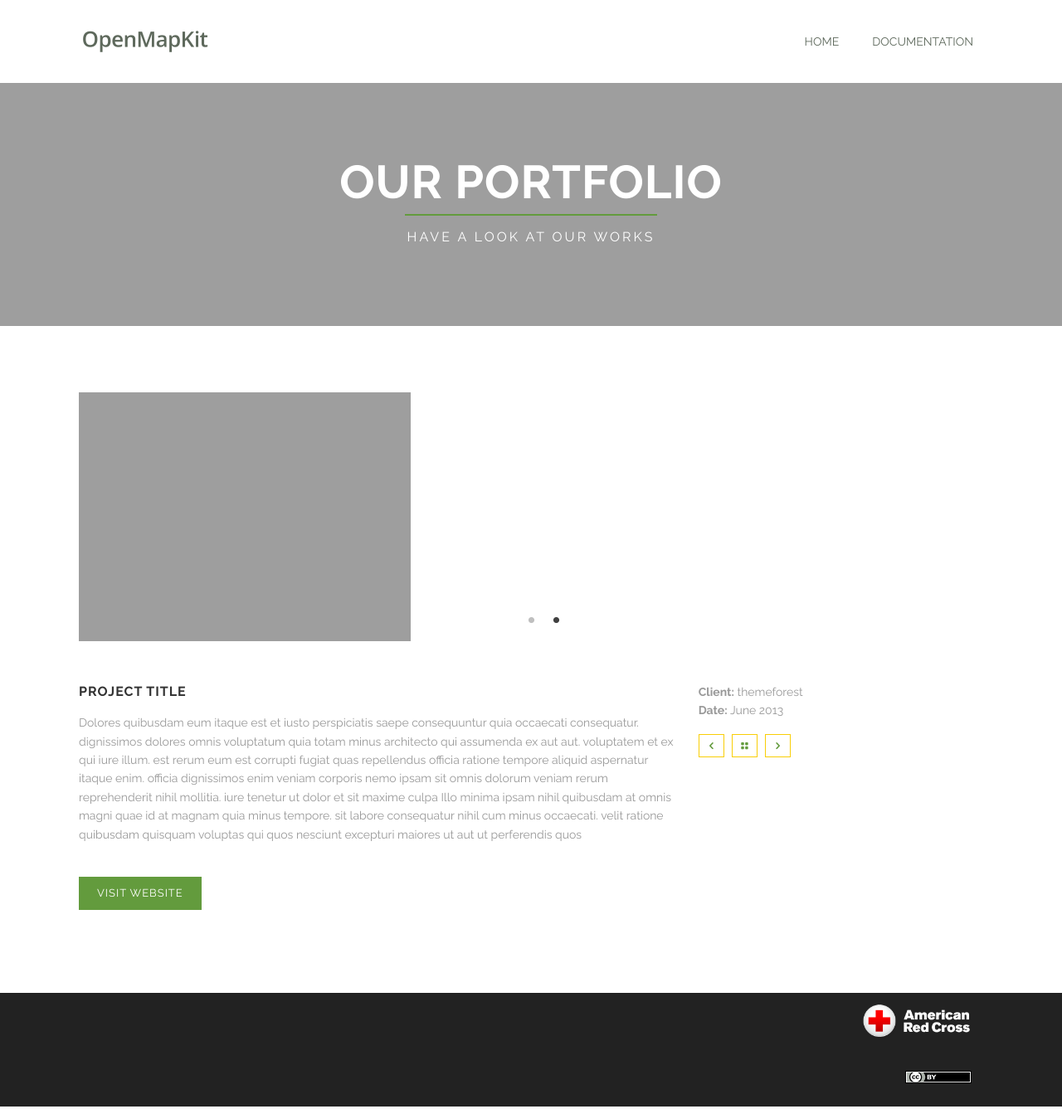
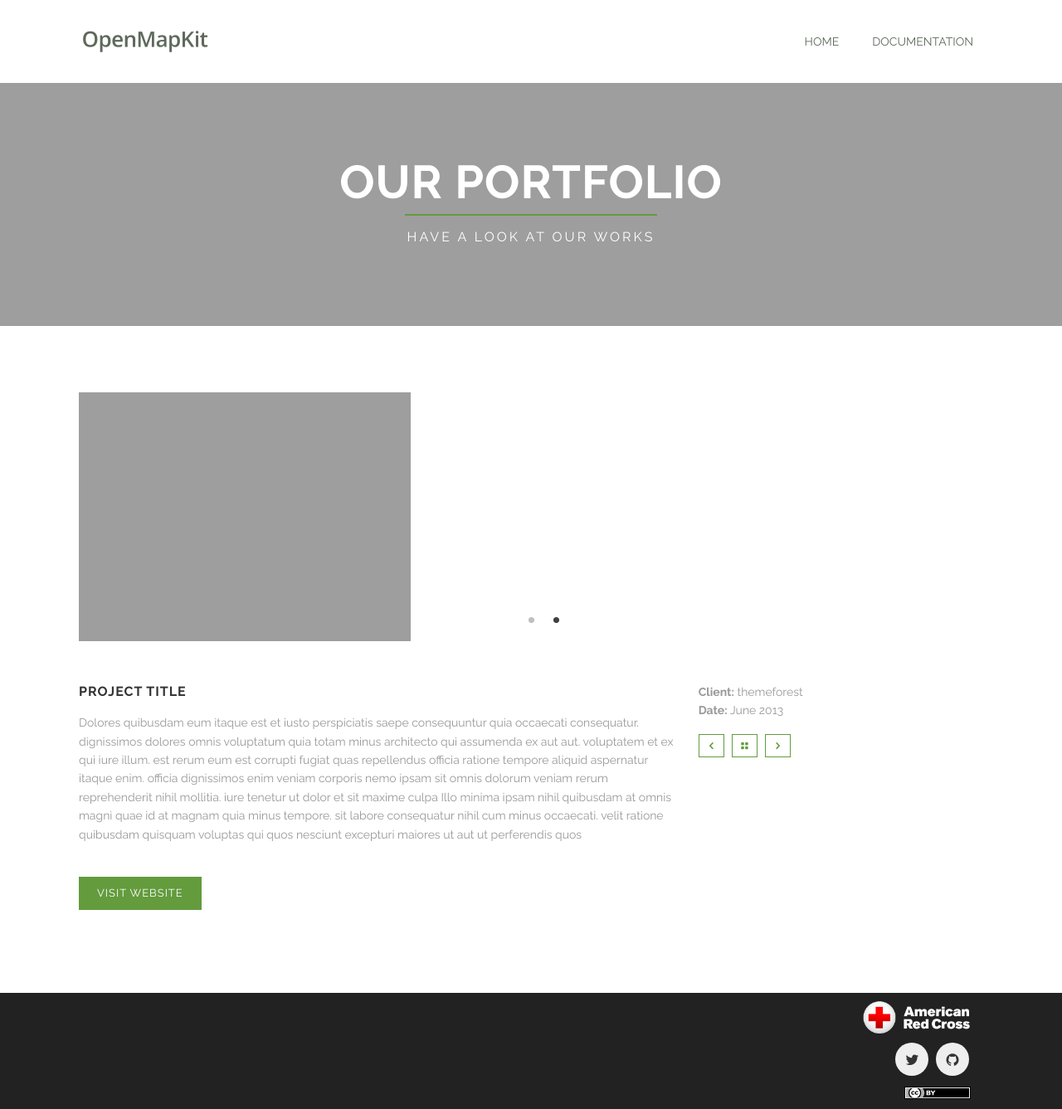
Before and after one commit to posm/OpenMapKitWebsite, a Jekyll site: the page built from portfolio-item.html, in a window 1280 px wide. Shown: the whole page at 83% size. Built offline with Jekyll 4.4.1, drawn with Linux system fonts in a browser that asks for light colours.

Commit message:
clean up footer add add social media links fix #7

```diff
--- a/_includes/footer.html
+++ b/_includes/footer.html
@@ -1,13 +1,28 @@
 <div id='footer'>
   <div class='row'>
     <div class='small-12 medium-12 large-12  columns'>
-      <h1 class="pull-right text-right">
+      <div class="pull-right text-right footer-spacing">
         <a href='http://www.redcross.org' target="_blank" >
           <img src="{{ "/images/logo_RC.png" | prepend: site.baseurl }}" class="footer-logo"/>
         </a>
-      </h1>
-      <div class="text-right license">
-        <a rel="license" href="http://creativecommons.org/licenses/by/4.0/"><img alt="Creative Commons License" style="border-width:0" src="../images/ccby.svg" /></a>
+        <ul class='socials'>
+          <li>
+            <a href='https://twitter.com/openmapkit' target="_blank">
+              <i class='fa fa-twitter mini-icon'></i>
+            </a>
+          </li>
+          <li>
+            <a href='https://github.com/AmericanRedCross/OpenMapKitAndroid' target="_blank">
+              <i class='fa fa-github mini-icon'></i>
+            </a>
+          </li>
+
+        </ul>
+
+         <a class="license" rel="license" href="http://creativecommons.org/licenses/by/4.0/">
+            <img alt="Creative Commons License" style="border-width:0" src="../images/ccby.svg"/>
+         </a>
+
       </div>
     </div>
   </div>
--- a/_includes/head.html
+++ b/_includes/head.html
@@ -13,6 +13,8 @@
   <link rel="stylesheet" href="{{ "/css/fontello.css" | prepend: site.baseurl }}">
     <link rel="stylesheet" href="{{ "/css/fonts.css" | prepend: site.baseurl }}">
     <link rel="stylesheet" href="{{ "/css/custom.css" | prepend: site.baseurl }}">
+    <link rel="stylesheet" href="{{ "/css/font-awesome.css" | prepend: site.baseurl }}">
+
 
     <!--<link rel="stylesheet" href="{{ "/css/theDocs.css" | prepend: site.baseurl }}">-->
     <!--<link rel="stylesheet" href="{{ "/css/theDocs.all.min.css" | prepend: site.baseurl }}">-->
--- a/_sass/foundation/_settings.scss
+++ b/_sass/foundation/_settings.scss
@@ -118,7 +118,7 @@ $jet         : #999;
 // $black       : #000000;
 
 // We use these as default colors throughout
-$primary-color: #F9CE06;
+$primary-color: #639B3D;
 // $secondary-color: #e7e7e7;
 // $alert-color: #f04124;
 // $success-color: #43AC6A;
--- a/css/custom.css
+++ b/css/custom.css
@@ -280,7 +280,7 @@
  }
 
  .license {
-     margin: 0px 14px 25px 10px;
+     margin: 0 15px 0 20px;
  }
 
  a {
@@ -338,3 +338,14 @@
      color: #639B3D !important;
      text-decoration: none;
  }
+
+.socials {
+    margin: 0 12px 0px 0 !important;
+}
+.mini-icon {
+    font-size: 12px;
+}
+
+.footer-spacing {
+    margin-bottom: 10px;
+}
--- a/css/style.css
+++ b/css/style.css
@@ -608,7 +608,7 @@
 }
 /*some basic settings */
 a {
-  color: #F9CE06;
+  color: #639B3D;
   -moz-transition-duration: 0.3s;
   -o-transition-duration: 0.3s;
   -webkit-transition-duration: 0.3s;
@@ -670,7 +670,7 @@ ul.shortcode-list {
   margin: 0 0 20px;
 }
 ul.shortcode-list i {
-  color: #F9CE06;
+  color: #639B3D;
   margin-right: 3px;
 }
 
@@ -694,8 +694,8 @@ ul.shortcode-list i {
   -moz-border-radius: 50%;
   -webkit-border-radius: 50%;
   border-radius: 50%;
-  background-color: #f9ce06;
-  border: 3px solid #F9CE06;
+  background-color: #639B3D;
+  border: 3px solid #639B3D;
   -moz-transition: all 0.2s linear;
   -o-transition: all 0.2s linear;
   -webkit-transition: all 0.2s linear;
@@ -705,7 +705,7 @@ ul.shortcode-list i {
   margin: 0;
 }
 .big-social i:hover {
-  border: 3px solid #F9CE06;
+  border: 3px solid #639B3D;
   background-color: rgba(249, 206, 6, 0);
 }
 
@@ -779,8 +779,8 @@ ul.shortcode-list i {
   text-transform: uppercase;
   letter-spacing: 1px;
   color: #fff;
-  background: #F9CE06;
-  border: 2px solid #F9CE06;
+  background: #639B3D;
+  border: 2px solid #639B3D;
 }
 
 .button:hover {
@@ -1004,7 +1004,7 @@ ul.info a {
   margin-right: 5px;
 }
 ul.info i {
-  border: 1px solid #F9CE06;
+  border: 1px solid #639B3D;
   padding: 5px;
   -moz-transition: all 0.1s linear;
   -o-transition: all 0.1s linear;
@@ -1012,7 +1012,7 @@ ul.info i {
   transition: all 0.1s linear;
 }
 ul.info i:hover {
-  background: #F9CE06;
+  background: #639B3D;
   color: #fff;
 }
 
@@ -1053,7 +1053,7 @@ form input.error, form textarea.error {
   color: #999;
 }
 .pager a:hover {
-  color: #F9CE06;
+  color: #639B3D;
 }
 .pager .older {
   float: left;
@@ -1158,7 +1158,7 @@ form input.error, form textarea.error {
   -o-transition: all 0.2s linear;
   -webkit-transition: all 0.2s linear;
   transition: all 0.2s linear;
-  background: #F9CE06;
+  background: #639B3D;
 }
 #footer input.email-address {
   padding: 5px 15px;
@@ -1192,7 +1192,7 @@ form input.error, form textarea.error {
 }
 .modBarGraph .bars p.highlighted {
   width: 0;
-  background: #F9CE06;
+  background: #639B3D;
   height: 12px;
 }
 
@@ -1434,7 +1434,7 @@ form input.error, form textarea.error {
   color: #333;
 }
 .modBlogPost h4 a:hover {
-  color: #f9ce06;
+  color: #639B3D;
 }
 .modBlogPost .date {
   font-size: 0.78571rem;
@@ -1489,7 +1489,7 @@ form input.error, form textarea.error {
   color: #333;
 }
 .modBlogPost.big h3 a:hover {
-  color: #f9ce06;
+  color: #639B3D;
 }
 .modBlogPost.big h4 {
   font-size: 1.7rem;
@@ -1767,7 +1767,7 @@ form input.error, form textarea.error {
 }
 .modBoxedSlider .caption p {
   display: inline-block;
-  background: #F9CE06;
+  background: #639B3D;
   color: #fff;
   font-family: "droid serif";
   margin-bottom: 0;
@@ -1792,7 +1792,7 @@ form input.error, form textarea.error {
   margin-bottom: 40px;
 }
 .modBoxedTextSlider .box i {
-  color: #F9CE06;
+  color: #639B3D;
   font-size: 36px;
   width: 48px;
   height: 48px;
@@ -2911,10 +2911,10 @@ form input.error, form textarea.error {
   color: #999;
 }
 .modGallery .gallery-nav li.current {
-  border: 1px solid #F9CE06;
+  border: 1px solid #639B3D;
 }
 .modGallery .gallery-nav li.current a {
-  color: #F9CE06;
+  color: #639B3D;
 }
 .modGallery ul.gallery img {
   width: 100%;
@@ -3015,7 +3015,7 @@ form input.error, form textarea.error {
   margin: 0;
 }
 .modIconText .icon-text-circle:hover i {
-  color: #F9CE06;
+  color: #639B3D;
 }
 .modIconText .icon-text-simple i {
   font-size: 3.42857rem;
@@ -3048,10 +3048,10 @@ body {
   color: #999;
 }
 .modMasonryGallery .gallery-nav li.current {
-  border: 1px solid #F9CE06;
+  border: 1px solid #639B3D;
 }
 .modMasonryGallery .gallery-nav li.current a {
-  color: #F9CE06;
+  color: #639B3D;
 }
 .modMasonryGallery ul.gallery {
   margin: 0;
@@ -3138,7 +3138,7 @@ body {
 .modMilestone i {
   font-size: 36px;
   color: #333;
-  background: #F9CE06;
+  background: #639B3D;
   width: 90px;
   height: 90px;
   -moz-border-radius: 45px;
@@ -3229,7 +3229,7 @@ body {
 }
 
 .modPriceBox.featured .info {
-  border-top: 4px solid #F9CE06;
+  border-top: 4px solid #639B3D;
 }
 
 .modPriceBox:hover {
@@ -3244,7 +3244,7 @@ body {
   width: 66%;
   margin: 0 auto;
   height: 2px;
-  background: #F9CE06;
+  background: #639B3D;
   display: block;
 }
 
@@ -3287,7 +3287,7 @@ body {
   -moz-border-radius: 18px;
   -webkit-border-radius: 18px;
   border-radius: 18px;
-  background: #F9CE06;
+  background: #639B3D;
   color: #fff;
   text-align: center;
   font-size: 1.125rem;
```
